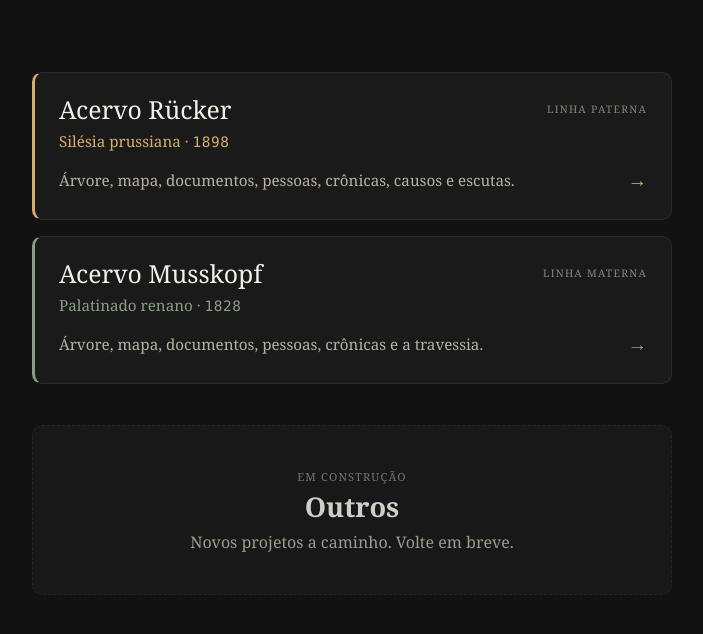
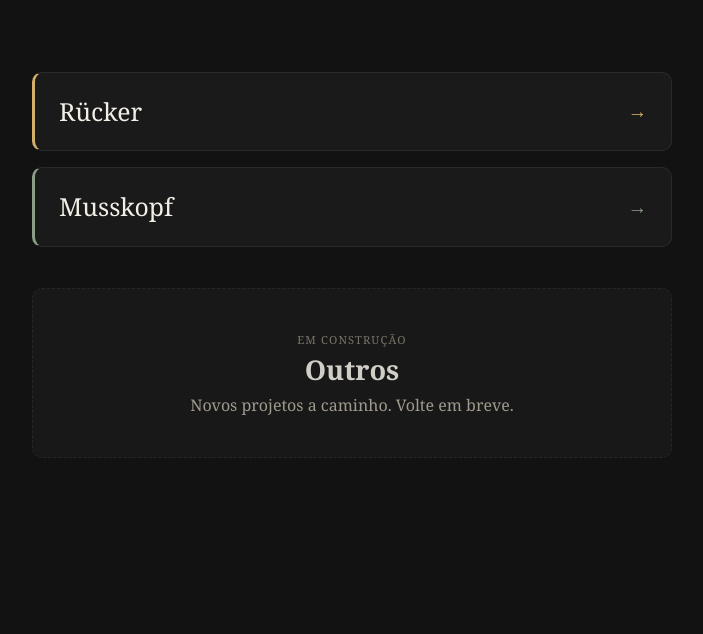
Before and after one commit to frucker-muss/frucker-muss.github.io, a Jekyll site: the page built from index.html, in a window 1280 px wide. Shown: the top 634 px of the page, without its empty margins (288-991 px from the left). Built offline with Jekyll 4.4.1, drawn with Linux system fonts in a browser that asks for light colours.

Commit message:
Caixas da home ficam só com o sobrenome
Rücker numa, Musskopf na outra. Saíram o "Acervo" no nome, a etiqueta de
linha paterna/materna, a origem e o ano, e a lista do que tem dentro.

Mudança restrita às duas caixas: o grid vira de uma linha e o markup perde
três spans por caixa. O CSS das classes que deixaram de ser usadas fica onde
está, para uma caixa nova poder voltar a usá-las.

Co-Authored-By: Claude Opus 5 <noreply@anthropic.com>
Claude-Session: https://claude.ai/code/session_016MeRNMszEaq2UWy6M43yjs

```diff
--- a/index.html
+++ b/index.html
@@ -28,10 +28,7 @@ description: "Dois acervos de família: Rücker, da Silésia prussiana, e Mussko
   .acervo {
     display: grid;
     grid-template-columns: 1fr auto;
-    grid-template-areas:
-      "nome etiqueta"
-      "meta meta"
-      "desc seta";
+    grid-template-areas: "nome seta";
     align-items: center;
     column-gap: 1rem;
     row-gap: 0.25rem;
@@ -110,18 +107,12 @@ description: "Dois acervos de família: Rücker, da Silésia prussiana, e Mussko
 <div class="acervos">
 
   <a class="acervo" style="--acento: #d4af6a;" href="{{ '/familia.html' | relative_url }}">
-    <span class="acervo-nome">Acervo Rücker</span>
-    <span class="acervo-etiqueta">Linha paterna</span>
-    <span class="acervo-meta">Silésia prussiana &middot; <span class="acervo-ano">1898</span></span>
-    <span class="acervo-desc">Árvore, mapa, documentos, pessoas, crônicas, causos e escutas.</span>
+    <span class="acervo-nome">Rücker</span>
     <span class="acervo-seta" aria-hidden="true">→</span>
   </a>
 
   <a class="acervo" style="--acento: #8a9e86;" href="{{ '/musskopf.html' | relative_url }}">
-    <span class="acervo-nome">Acervo Musskopf</span>
-    <span class="acervo-etiqueta">Linha materna</span>
-    <span class="acervo-meta">Palatinado renano &middot; <span class="acervo-ano">1828</span></span>
-    <span class="acervo-desc">Árvore, mapa, documentos, pessoas, crônicas e a travessia.</span>
+    <span class="acervo-nome">Musskopf</span>
     <span class="acervo-seta" aria-hidden="true">→</span>
   </a>
 
```
Also changed, not shown: AGENTS.md (+5 -0 lines).
